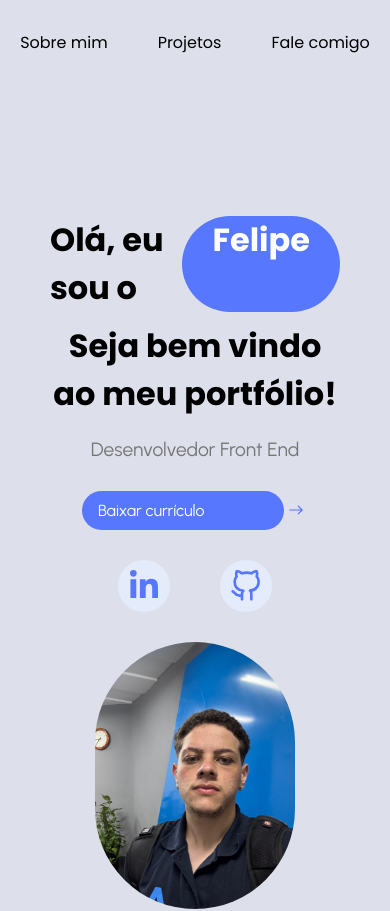
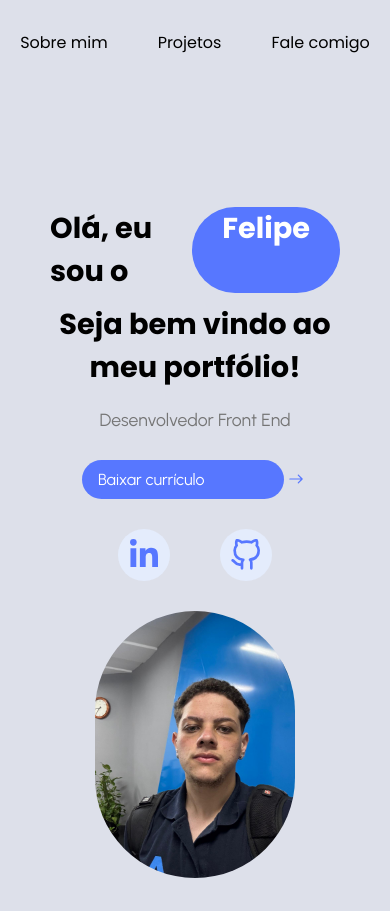
Before and after one commit to LipeLutz/repositorio-felipe-dias, a React (Vite) app: page / in a window 390 px wide. Shown: the top 911 px of the page. Built offline with nearby package versions, Linux system fonts and the light colour scheme.

Commit message:
Ajustando responsividade em celular

```diff
--- a/src/components/Main/Main-media.css
+++ b/src/components/Main/Main-media.css
@@ -149,7 +149,7 @@
         flex-direction: column;
         justify-content: center;
         align-items: center;
-        margin-top: 100px;
+        margin-top: 80px;
         padding-bottom: 120px;
     }
 
@@ -158,14 +158,14 @@
         justify-content: center;
         align-items: center;
         flex-direction: column;
-        font-size: 1rem;
+        font-size: 0.9rem;
     }
     .h1-welcome{
         text-align: center;
     }
 
     .frontend-developer {
-        font-size: 1.2rem;
+        font-size: 1.1rem;
     }
     .btn-download-cv {
         width: 170px;
--- a/src/components/Projects/Projects-media.css
+++ b/src/components/Projects/Projects-media.css
@@ -136,7 +136,7 @@
   }
 
   .project-card {
-    width: 400px;
+    width: 350px;
     height: 230px;
   }
 
```
